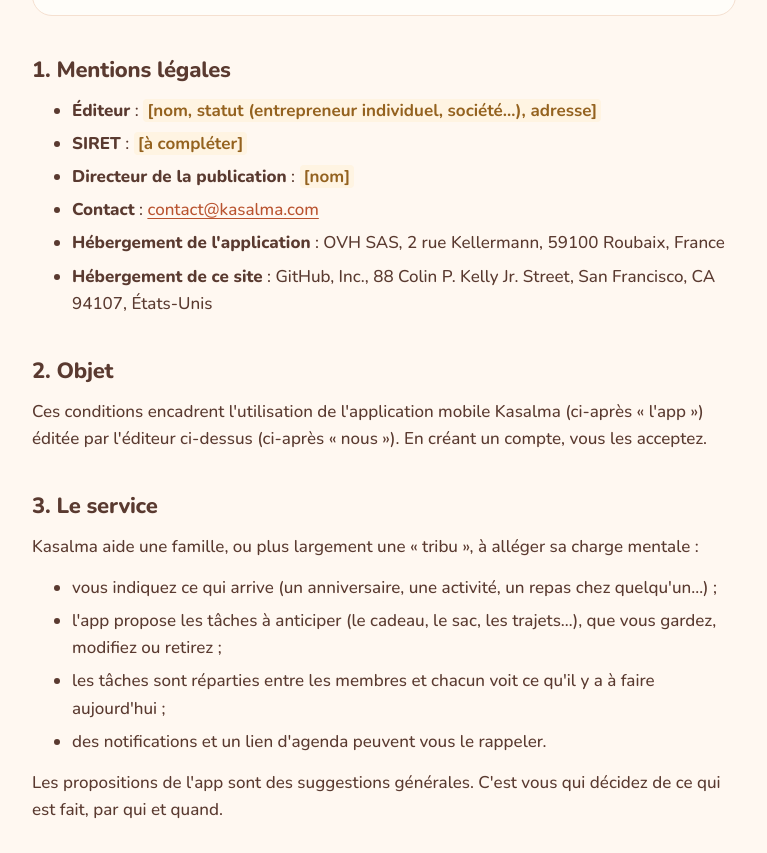
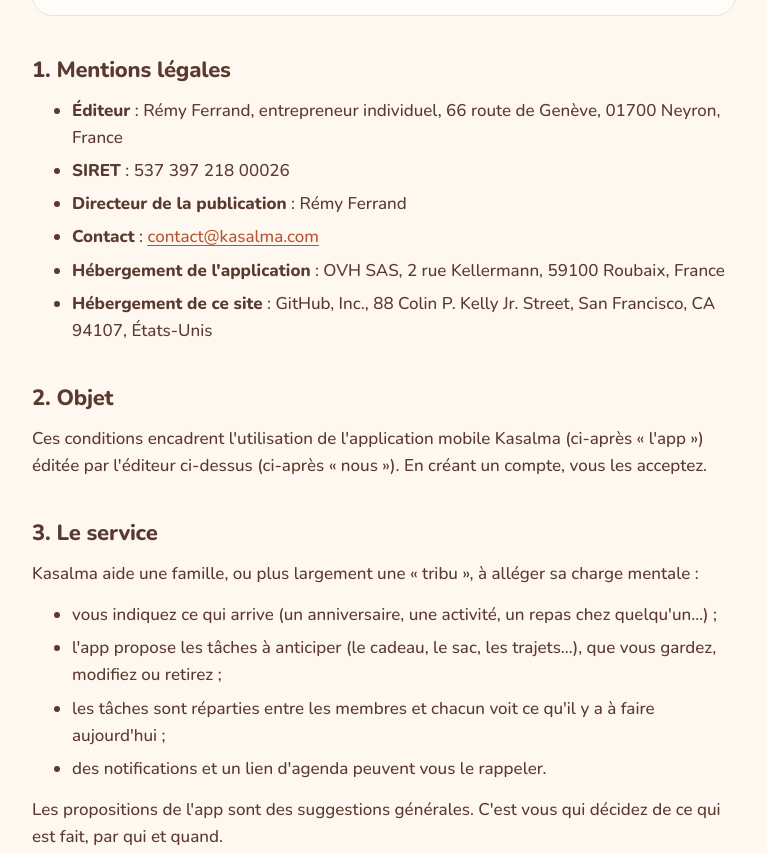
Before and after one commit to remyfrd/kasalma-site, a plain HTML site: page docs/fr/cgu/index.html in a window 1280 px wide. Shown: the part 1161-2014 px from the top of the page, without its empty margins (256-1023 px from the left). Drawn offline with Linux system fonts and the light colour scheme.

Commit message:
Mentions légales : éditeur, SIRET et service d'e-mails (repris de PokerPerf)
Le médiateur sera nommé avant l'ouverture de l'offre premium.

Co-Authored-By: Claude Opus 5.5 <noreply@anthropic.com>
Claude-Session: https://claude.ai/code/session_01KSeBMaytcDqMQCb2rU9uz4

```diff
--- a/docs/fr/cgu/index.html
+++ b/docs/fr/cgu/index.html
@@ -65,9 +65,9 @@
 
       <h2 id="mentions">1. Mentions légales</h2>
       <ul>
-        <li><strong>Éditeur</strong> : <span class="todo">[nom, statut (entrepreneur individuel, société…), adresse]</span></li>
-        <li><strong>SIRET</strong> : <span class="todo">[à compléter]</span></li>
-        <li><strong>Directeur de la publication</strong> : <span class="todo">[nom]</span></li>
+        <li><strong>Éditeur</strong> : Rémy Ferrand, entrepreneur individuel, 66 route de Genève, 01700 Neyron, France</li>
+        <li><strong>SIRET</strong> : 537 397 218 00026</li>
+        <li><strong>Directeur de la publication</strong> : Rémy Ferrand</li>
         <li><strong>Contact</strong> : <a href="mailto:contact@kasalma.com">contact@kasalma.com</a></li>
         <li><strong>Hébergement de l'application</strong> : OVH SAS, 2 rue Kellermann, 59100 Roubaix, France</li>
         <li><strong>Hébergement de ce site</strong> : GitHub, Inc., 88 Colin P. Kelly Jr. Street, San Francisco, CA 94107, États-Unis</li>
@@ -149,7 +149,7 @@
 
       <h2 id="droit">15. Droit applicable et litiges</h2>
       <p>Ces conditions sont soumises au droit français. En cas de souci, écrivez-nous d'abord à <a href="mailto:contact@kasalma.com">contact@kasalma.com</a> : on cherchera une solution ensemble.</p>
-      <p>Si aucune solution n'est trouvée, vous pouvez recourir gratuitement au médiateur de la consommation : <span class="todo">[nom et site du médiateur]</span>. À défaut d'accord, les tribunaux français sont compétents, sans préjudice des règles protectrices du consommateur.</p>
+      <p>Si aucune solution n'est trouvée, vous pouvez recourir gratuitement à un médiateur de la consommation. Ses coordonnées seront indiquées ici avant l'ouverture de l'offre premium. À défaut d'accord, les tribunaux français sont compétents, sans préjudice des règles protectrices du consommateur.</p>
     </div>
   </main>
 
```
Also changed, not shown: docs/fr/confidentialite/index.html (+2 -2 lines), 1 other file.
